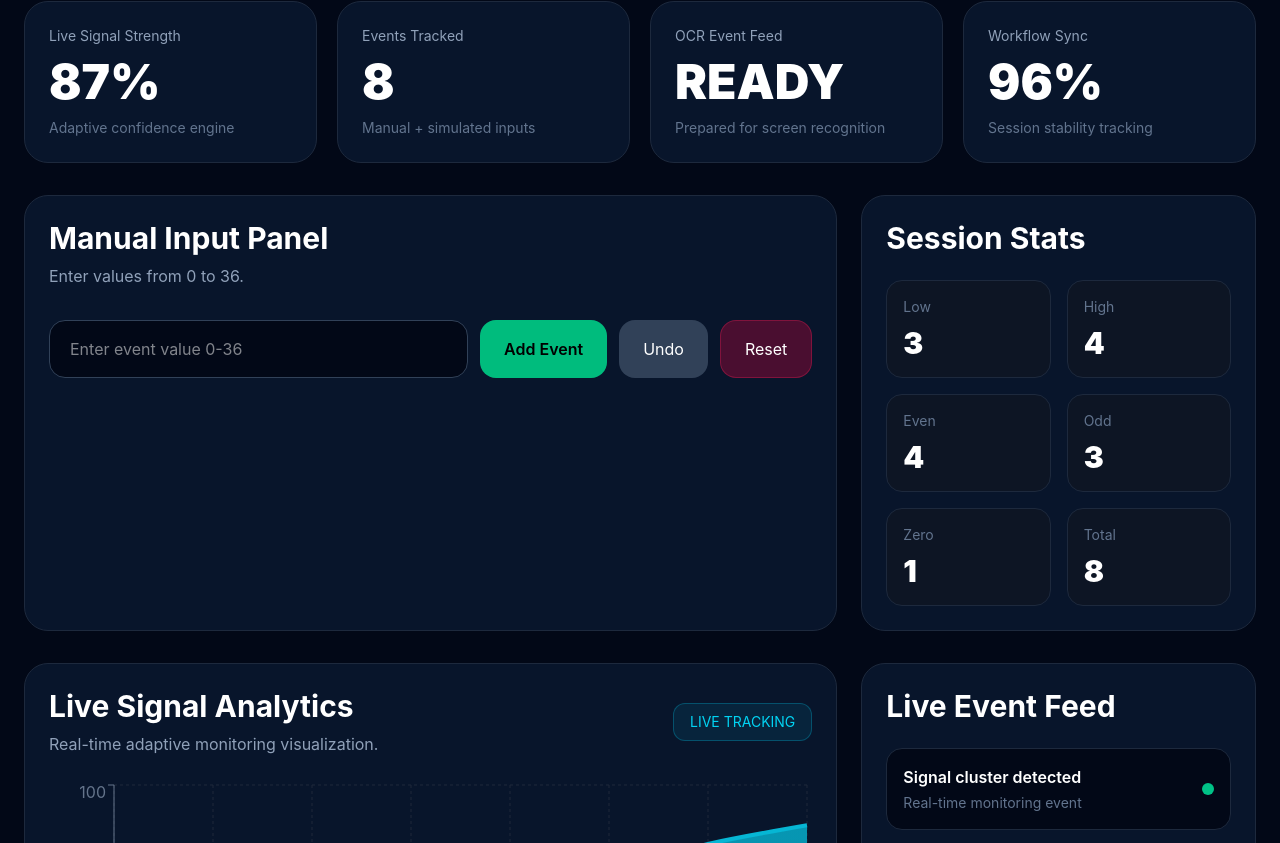
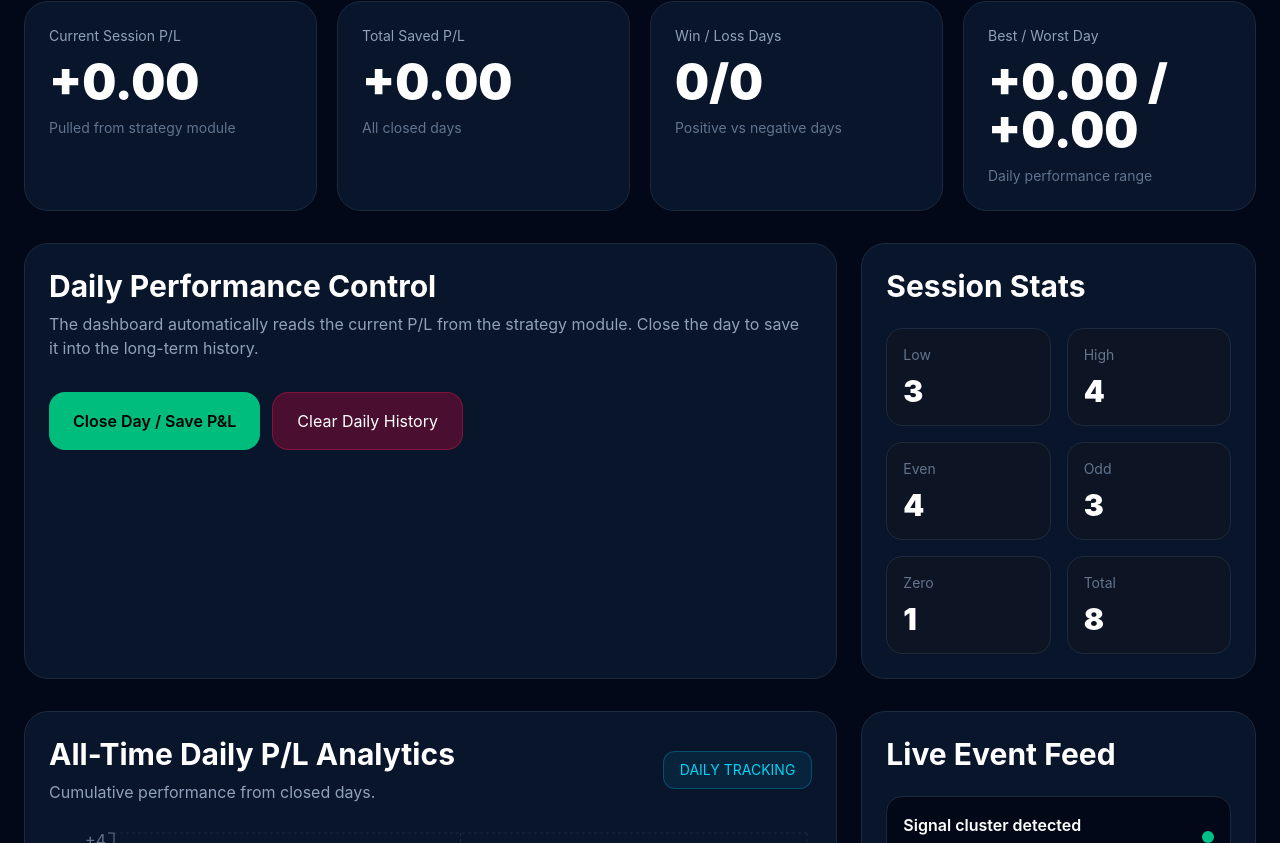
Before and after one commit to nekoksvardas-crypto/adaptive-monitoring-dashboards, a React (Vite) app: page / in a window 1280 px wide. Shown: the part 377-1220 px from the top of the page. Built offline with nearby package versions, Linux system fonts and the light colour scheme.

Commit message:
Add automated daily performance dashboard

```diff
--- a/src/App.jsx
+++ b/src/App.jsx
@@ -145,6 +145,9 @@ export default function App() {
   const [strategyA, setStrategyA] = useState(() => createStrategy(0, "0 → 36"));
   const [strategyB, setStrategyB] = useState(() => createStrategy(36, "36 → 0"));
   const [spinCount, setSpinCount] = useState(0);
+  const [dailyHistory, setDailyHistory] = useState(() =>
+    safeLoadArray("daily-performance-history", [])
+  );
 
   const baseBet = 0.01;
 
@@ -155,6 +158,10 @@ export default function App() {
   useEffect(() => {
     localStorage.setItem("monitoring-history", JSON.stringify(history));
   }, [history]);
+
+  useEffect(() => {
+    localStorage.setItem("daily-performance-history", JSON.stringify(dailyHistory));
+  }, [dailyHistory]);
 
   const stats = useMemo(() => {
     return {
@@ -182,6 +189,17 @@ export default function App() {
   });
 
   const combinedPL = Number((strategyA.balance + strategyB.balance - 200).toFixed(2));
+  const dailyChartData = dailyHistory.map((day, index) => ({
+    id: index + 1,
+    value: day.cumulative,
+    daily: day.pl,
+    date: day.date,
+  }));
+  const totalDailyPL = Number(dailyHistory.reduce((sum, day) => sum + day.pl, 0).toFixed(2));
+  const winDays = dailyHistory.filter((day) => day.pl > 0).length;
+  const lossDays = dailyHistory.filter((day) => day.pl < 0).length;
+  const bestDay = dailyHistory.length ? Math.max(...dailyHistory.map((day) => day.pl)) : 0;
+  const worstDay = dailyHistory.length ? Math.min(...dailyHistory.map((day) => day.pl)) : 0;
   const totalWins = strategyA.wins + strategyB.wins;
   const totalLosses = strategyA.losses + strategyB.losses;
   const combinedWinRate =
@@ -230,6 +248,30 @@ export default function App() {
     setRouletteInput("");
   };
 
+  const closeDay = () => {
+    const today = new Date().toLocaleDateString("en-GB");
+    const previousCumulative = dailyHistory.length
+      ? dailyHistory[dailyHistory.length - 1].cumulative
+      : 0;
+    const dayRecord = {
+      date: today,
+      pl: combinedPL,
+      cumulative: Number((previousCumulative + combinedPL).toFixed(2)),
+      spins: spinCount,
+    };
+
+    setDailyHistory((prev) => [...prev, dayRecord]);
+    setStrategyA(createStrategy(0, "0 → 36"));
+    setStrategyB(createStrategy(36, "36 → 0"));
+    setSpinCount(0);
+    addFeed(`Day closed and saved: ${combinedPL >= 0 ? "+" : ""}${combinedPL.toFixed(2)} P/L`);
+  };
+
+  const clearDailyHistory = () => {
+    setDailyHistory([]);
+    addFeed("Daily performance history cleared");
+  };
+
   const resetRoulette = () => {
     setStrategyA(createStrategy(0, "0 → 36"));
     setStrategyB(createStrategy(36, "36 → 0"));
@@ -252,35 +294,90 @@ export default function App() {
         </div>
 
         {activeTab === "dashboard" ? (
+          <MainDashboard
+            sessionItems={sessionItems}
+            stats={stats}
+            chartData={chartData}
+            events={events}
+            inputValue={inputValue}
+            setInputValue={setInputValue}
+            addEvent={addEvent}
+            setSessionItems={setSessionItems}
+            setHistory={setHistory}
+            dailyHistory={dailyHistory}
+            dailyChartData={dailyChartData}
+            totalDailyPL={totalDailyPL}
+            winDays={winDays}
+            lossDays={lossDays}
+            bestDay={bestDay}
+            worstDay={worstDay}
+            currentSessionPL={combinedPL}
+            closeDay={closeDay}
+            clearDailyHistory={clearDailyHistory}
+          />
+        ) : (
+          <RouletteModule
+            strategyA={strategyA}
+            strategyB={strategyB}
+            rouletteInput={rouletteInput}
+            setRouletteInput={setRouletteInput}
+            processRouletteSpin={processRouletteSpin}
+            resetRoulette={resetRoulette}
+            rouletteChartData={rouletteChartData}
+            spinCount={spinCount}
+            combinedPL={combinedPL}
+            totalWins={totalWins}
+            totalLosses={totalLosses}
+            combinedWinRate={combinedWinRate}
+          />
+        )}
+      </div>
+    </div>
+  );
+}
+
+function MainDashboard({
+  sessionItems,
+  stats,
+  chartData,
+  events,
+  inputValue,
+  setInputValue,
+  addEvent,
+  setSessionItems,
+  setHistory,
+  dailyHistory,
+  dailyChartData,
+  totalDailyPL,
+  winDays,
+  lossDays,
+  bestDay,
+  worstDay,
+  currentSessionPL,
+  closeDay,
+  clearDailyHistory,
+}) {
+  return (
     <>
       <div className="grid md:grid-cols-4 gap-5 mt-10">
-              <MetricCard title="Live Signal Strength" value="87%" subtitle="Adaptive confidence engine" />
-              <MetricCard title="Events Tracked" value={sessionItems.length} subtitle="Manual + simulated inputs" />
-              <MetricCard title="OCR Event Feed" value="READY" subtitle="Prepared for screen recognition" />
-              <MetricCard title="Workflow Sync" value="96%" subtitle="Session stability tracking" />
+        <MetricCard title="Current Session P/L" value={`${currentSessionPL >= 0 ? "+" : ""}${currentSessionPL.toFixed(2)}`} subtitle="Pulled from strategy module" />
+        <MetricCard title="Total Saved P/L" value={`${totalDailyPL >= 0 ? "+" : ""}${totalDailyPL.toFixed(2)}`} subtitle="All closed days" />
+        <MetricCard title="Win / Loss Days" value={`${winDays}/${lossDays}`} subtitle="Positive vs negative days" />
+        <MetricCard title="Best / Worst Day" value={`${bestDay >= 0 ? "+" : ""}${bestDay.toFixed(2)} / ${worstDay >= 0 ? "+" : ""}${worstDay.toFixed(2)}`} subtitle="Daily performance range" />
       </div>
 
       <div className="grid lg:grid-cols-3 gap-6 mt-8">
         <div className="lg:col-span-2 bg-[#08152b] border border-slate-800 rounded-3xl p-6">
-                <h2 className="text-3xl font-bold">Manual Input Panel</h2>
-                <p className="text-slate-400 mt-2">Enter values from 0 to 36.</p>
+          <h2 className="text-3xl font-bold">Daily Performance Control</h2>
+          <p className="text-slate-400 mt-2">
+            The dashboard automatically reads the current P/L from the strategy module. Close the day to save it into the long-term history.
+          </p>
           <div className="flex flex-wrap gap-3 mt-8">
-                  <input
-                    type="number"
-                    value={inputValue}
-                    onChange={(e) => setInputValue(e.target.value)}
-                    onKeyDown={(e) => e.key === "Enter" && addEvent()}
-                    placeholder="Enter event value 0-36"
-                    className="bg-[#020817] border border-slate-700 rounded-2xl px-5 py-4 flex-1 min-w-[220px] outline-none"
-                  />
-                  <button onClick={addEvent} className="bg-emerald-500 hover:bg-emerald-400 transition px-6 py-4 rounded-2xl font-semibold text-black">
-                    Add Event
+            <button onClick={closeDay} className="bg-emerald-500 hover:bg-emerald-400 transition px-6 py-4 rounded-2xl font-semibold text-black">
+              Close Day / Save P&L
             </button>
-                  <button onClick={() => setSessionItems((prev) => prev.slice(0, -1))} className="bg-slate-700 hover:bg-slate-600 transition px-6 py-4 rounded-2xl">
-                    Undo
-                  </button>
-                  <button onClick={() => { setSessionItems([]); setHistory(DEFAULT_HISTORY); }} className="bg-rose-900/50 border border-rose-500/30 hover:bg-rose-800/50 transition px-6 py-4 rounded-2xl">
-                    Reset
+            <button onClick={clearDailyHistory} className="bg-rose-900/50 border border-rose-500/30 hover:bg-rose-800/50 transition px-6 py-4 rounded-2xl">
+              Clear Daily History
             </button>
           </div>
         </div>
@@ -299,28 +396,29 @@ export default function App() {
       </div>
 
       <div className="grid lg:grid-cols-3 gap-6 mt-8">
-              <AnalyticsChart title="Live Signal Analytics" subtitle="Real-time adaptive monitoring visualization." data={chartData} />
+        <DailyPerformanceChart data={dailyChartData} />
         <EventFeed events={events} />
       </div>
-          </>
+
+      <div className="bg-[#08152b] border border-slate-800 rounded-3xl p-6 mt-8">
+        <h2 className="text-3xl font-bold mb-5">Daily History</h2>
+        {dailyHistory.length === 0 ? (
+          <p className="text-slate-500">No closed days yet. Use the strategy module, then press Close Day / Save P&L.</p>
         ) : (
-          <RouletteModule
-            strategyA={strategyA}
-            strategyB={strategyB}
-            rouletteInput={rouletteInput}
-            setRouletteInput={setRouletteInput}
-            processRouletteSpin={processRouletteSpin}
-            resetRoulette={resetRoulette}
-            rouletteChartData={rouletteChartData}
-            spinCount={spinCount}
-            combinedPL={combinedPL}
-            totalWins={totalWins}
-            totalLosses={totalLosses}
-            combinedWinRate={combinedWinRate}
-          />
+          <div className="grid md:grid-cols-2 xl:grid-cols-4 gap-4">
+            {dailyHistory.map((day, index) => (
+              <div key={`${day.date}-${index}`} className="bg-[#0d1524] border border-slate-800 rounded-2xl p-4">
+                <div className="text-slate-500 text-sm">Day {index + 1} · {day.date}</div>
+                <div className={`text-3xl font-black mt-2 ${day.pl >= 0 ? "text-emerald-300" : "text-rose-300"}`}>
+                  {day.pl >= 0 ? "+" : ""}{day.pl.toFixed(2)}
+                </div>
+                <div className="text-slate-500 text-sm mt-2">Cumulative: {day.cumulative >= 0 ? "+" : ""}{day.cumulative.toFixed(2)} · Spins: {day.spins}</div>
+              </div>
+            ))}
+          </div>
         )}
       </div>
-    </div>
+    </>
   );
 }
 
@@ -534,6 +632,44 @@ function AnalyticsChart({ title, subtitle, data }) {
   );
 }
 
+function DailyPerformanceChart({ data }) {
+  const fallbackData = data.length ? data : [{ id: 1, value: 0, daily: 0, date: "No data" }];
+
+  return (
+    <div className="lg:col-span-2 bg-[#08152b] border border-slate-800 rounded-3xl p-6">
+      <div className="flex items-center justify-between mb-6">
+        <div>
+          <h2 className="text-3xl font-bold">All-Time Daily P/L Analytics</h2>
+          <p className="text-slate-400 mt-2">Cumulative performance from closed days.</p>
+        </div>
+        <div className="bg-cyan-500/10 border border-cyan-500/30 px-4 py-2 rounded-xl text-cyan-400 text-sm">DAILY TRACKING</div>
+      </div>
+      <div className="h-[350px]">
+        <ResponsiveContainer width="100%" height="100%">
+          <AreaChart data={fallbackData}>
+            <defs>
+              <linearGradient id="dailyPL" x1="0" y1="0" x2="0" y2="1">
+                <stop offset="5%" stopColor="#22d3ee" stopOpacity={0.45} />
+                <stop offset="95%" stopColor="#22d3ee" stopOpacity={0.03} />
+              </linearGradient>
+            </defs>
+            <CartesianGrid strokeDasharray="3 3" stroke="#1e293b" />
+            <XAxis dataKey="id" stroke="#64748b" />
+            <YAxis stroke="#64748b" tickFormatter={(value) => `${value > 0 ? "+" : ""}${value}`} />
+            <Tooltip
+              contentStyle={{ background: "#020817", border: "1px solid #334155", borderRadius: "14px", color: "#fff" }}
+              formatter={(value, name) => [`${value > 0 ? "+" : ""}${Number(value).toFixed(2)}`, name === "value" ? "Cumulative P/L" : "Daily P/L"]}
+              labelFormatter={(label) => `Day ${label}`}
+            />
+            <ReferenceLine y={0} stroke="#cbd5e1" strokeDasharray="6 6" opacity={0.7} />
+            <Area type="monotone" dataKey="value" stroke="#22d3ee" fill="url(#dailyPL)" strokeWidth={4} dot={false} activeDot={false} />
+          </AreaChart>
+        </ResponsiveContainer>
+      </div>
+    </div>
+  );
+}
+
 function EventFeed({ events }) {
   return (
     <div className="bg-[#08152b] border border-slate-800 rounded-3xl p-6">
```
Lines whose indentation alone changed are shown as unchanged.
